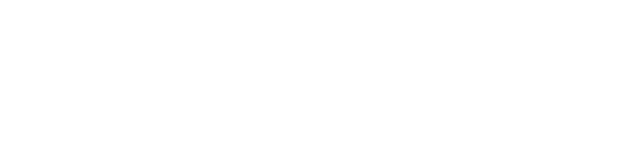
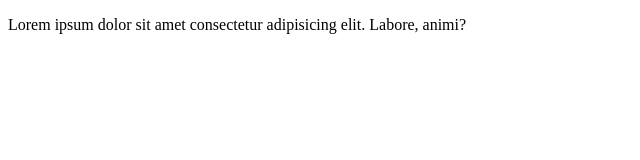
Before and after one commit to dariopalmesi/gitFlow, a plain HTML site: page index.html in a window 1280 px wide. Shown: the whole page, without its empty margins (0-640 px from the left). Drawn offline with Linux system fonts and the light colour scheme.

Commit message:
add lorem

```diff
--- a/index.html
+++ b/index.html
@@ -8,7 +8,7 @@
 </head>
 
 <body>
-
+    <p>Lorem ipsum dolor sit amet consectetur adipisicing elit. Labore, animi?</p>
 </body>
 
 </html>
```
